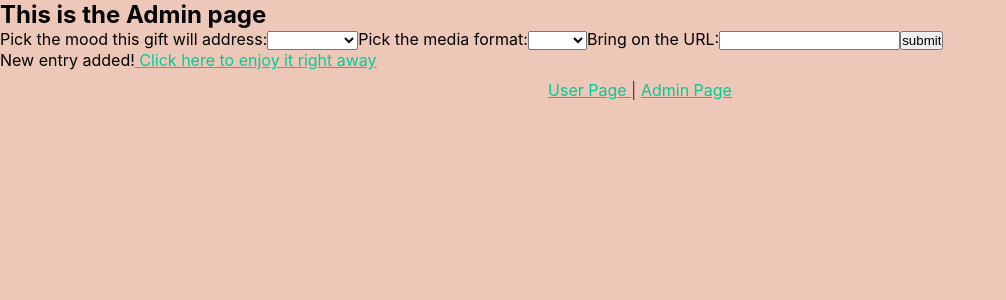
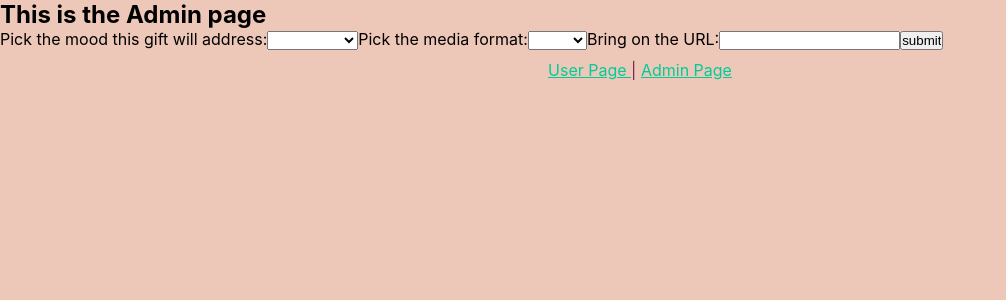
Before and after one commit to icodebyamanda/sxs_beta, a React (Create React App) app in the folder client/: page /admin in a window 1280 px wide. Shown: the top 300 px of the page, without its empty margins (0-1006 px from the left). Built offline with nearby package versions, Linux system fonts and the light colour scheme.

Commit message:
#26 display did not work with ternary operator via digital ocean technique

```diff
--- a/client/src/components/AdminView.js
+++ b/client/src/components/AdminView.js
@@ -52,6 +52,8 @@
     });
   };
 
+  let { isNewEntryAdded } = newEntries;
+
   return (
 
     <div>
@@ -104,7 +106,7 @@
         </label>
       </form>
 
-    { newEntries && (
+    { isNewEntryAdded ? (
       <div>
 
         New entry added!
@@ -113,10 +115,9 @@
 
       </div>
 
-    )
-
-
-    }
+    ) : (
+      <div> </div>
+    )}
 
     </div>
   );
```
